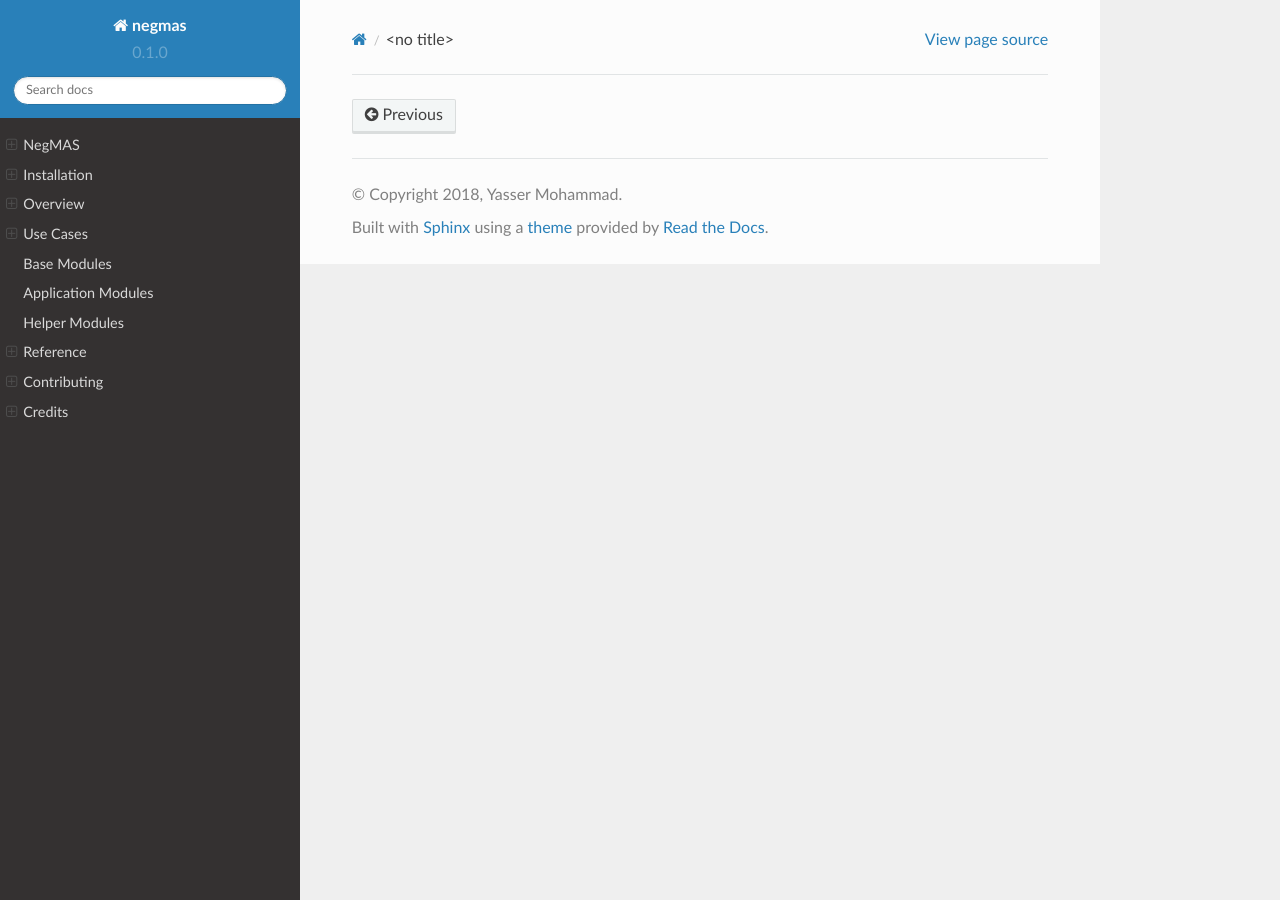
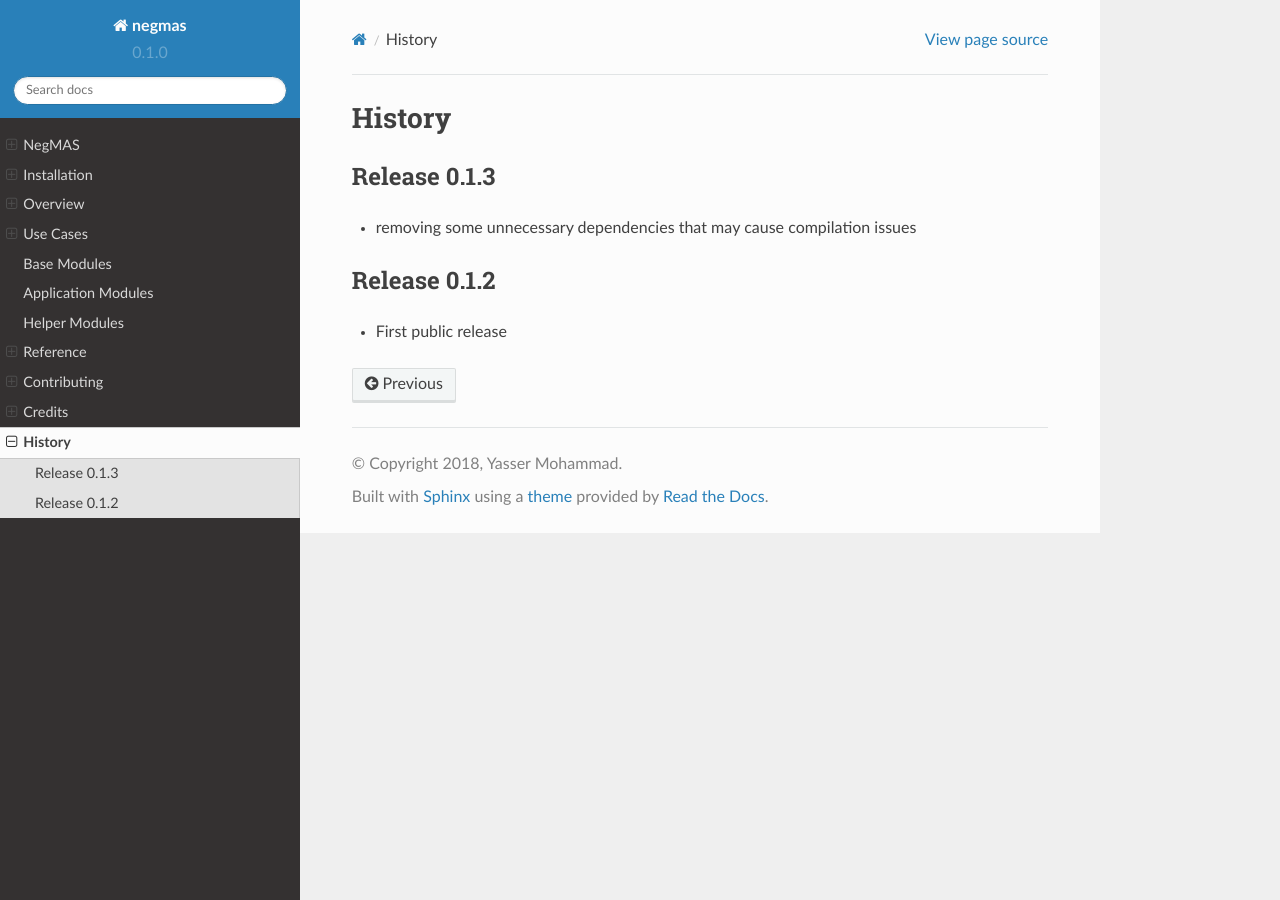
Before and after one commit to yasserfarouk/negmas, a Sphinx documentation site: the page built from docs/history.rst, in a window 1280 px wide. Built offline with Sphinx 7.4.7 and the Read the Docs theme 2.0.0, drawn with Linux system fonts in a browser that asks for light colours.

Commit message:
removing unnecessary dependencies

```diff
--- a/HISTORY.rst
+++ b/HISTORY.rst
@@ -0,0 +1,10 @@
+History
+=======
+
+Release 0.1.3
+-------------
+* removing some unnecessary dependencies that may cause compilation issues
+
+Release 0.1.2
+-------------
+* First public release
--- a/docs/conf.py
+++ b/docs/conf.py
@@ -20,7 +20,7 @@
 #
 import os
 import sys
-# sys.path.insert(0, os.path.abspath('..')) # only import from installed version using pip install -e
+sys.path.insert(0, os.path.abspath('..')) # only import from installed version using pip install -e
 
 import negmas
 from negmas import *
@@ -178,7 +178,7 @@
 # [howto, manual, or own class]).
 latex_documents = [
     (master_doc, 'negmas.tex',
-     u'negmas Documentation',
+     u'NegMAS Documentation',
      u'Yasser Mohammad', 'manual'),
 ]
 
@@ -189,7 +189,7 @@
 # (source start file, name, description, authors, manual section).
 man_pages = [
     (master_doc, 'negmas',
-     u'negmas Documentation',
+     u'NegMAS Documentation',
      [author], 1)
 ]
 
@@ -201,7 +201,7 @@
 #  dir menu entry, description, category)
 texinfo_documents = [
     (master_doc, 'negmas',
-     u'negmas Documentation',
+     u'NegMAS Documentation',
      author,
      'negmas',
      'Situated Simultaneous Negotiations Library.',
--- a/setup.py
+++ b/setup.py
@@ -47,6 +47,6 @@
     test_suite='tests',
     tests_require=test_requirements,
     url='https://github.com/yasserfarouk/negmas',
-    version='0.1.2',
+    version='0.1.3',
     zip_safe=False,
 )
```
Also changed, not shown: 2 other files.
